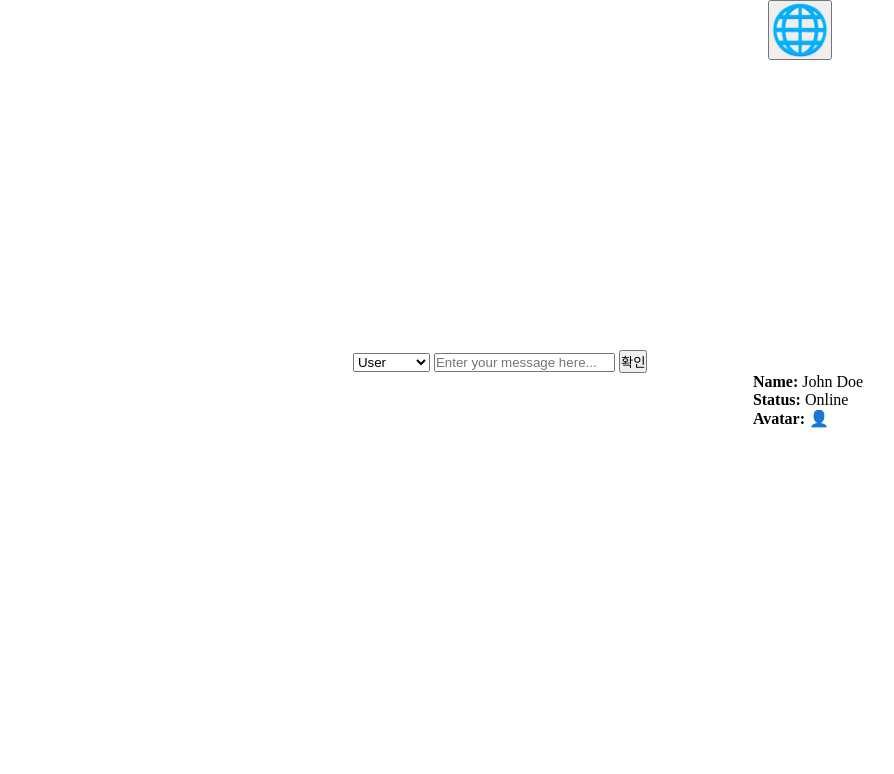
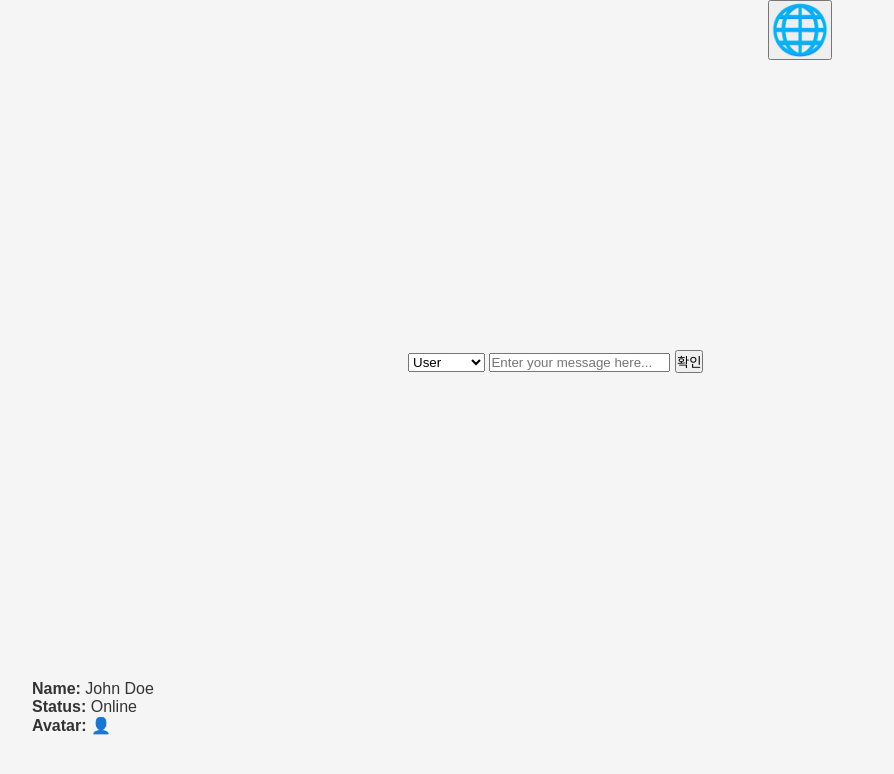
Before and after one commit to KDT-IaaS-Class-One-Group/Kimwoojin, a website: page public/index.html in a window 1280 px wide. Shown: the top 774 px of the page, without its empty margins (32-926 px from the left). Drawn offline with Linux system fonts and the light colour scheme.

Commit message:
css json이용해 동적추가

```diff
--- a/public/index.css
+++ b/public/index.css
@@ -23,6 +23,12 @@ body{
   left: 1400px;
 }
 
+#menu-list >li {
+  list-style: none;
+  border: 1px solid black;
+  font-size : 20px
+}
+
 #hamburger-button{
   position :absolute;
   top:0px;
@@ -32,9 +38,17 @@ body{
 .hamburger {
   position : absolute;
   top : 0px;
+  left: 900px;
   display: none;
 }
 
 .hamburger.open{
   display:block;
 }
+
+
+#user-info {
+  position: absolute;
+  top: 85vh;
+  left:5vw;
+}
--- a/public/index.html
+++ b/public/index.html
@@ -78,7 +78,7 @@ function getCurrentTimestamp() {
 }
 
 
-    fetch("/main.json")
+ fetch("/main.json")
   .then((response) => response.json())
   .then((data) => {
     const header = data.header;
@@ -90,6 +90,7 @@ function getCurrentTimestamp() {
     const userName = document.getElementById('user-name');
     const userStatus = document.getElementById('user-status');
     const userAvatar = document.getElementById('user-avatar');
+
 
     userName.textContent = userInfo.name;
     userStatus.textContent = userInfo.status;
@@ -114,9 +115,20 @@ function getCurrentTimestamp() {
       hamburger.classList.toggle('open');
 
     });
+  });
+  fetch("/style.json")
+  .then((response) => response.json())
+  .then((data) => {
+    const colors = data.colors;
+    const fonts = data.fonts;
+
+    // 동적으로 스타일 적용
+    document.body.style.backgroundColor = colors.background;
+    document.body.style.color = colors.text;
+    document.body.style.fontFamily = fonts.main;
+  });
 
 
-  });
   </script>
 </body>
 </html>
--- /dev/null
+++ b/public/style.json
@@ -0,0 +1,16 @@
+{
+  "colors": {
+    "primary": "#FF5733",
+    "secondary": "#33FF57",
+    "background": "#F5F5F5",
+    "text": "#333333"
+  },
+  "fonts": {
+    "main": "Arial, sans-serif",
+    "alternate": "Georgia, serif"
+  },
+  "icons": {
+    "logo": "🌐",
+    "userAvatar": "👤"
+  }
+}
```
